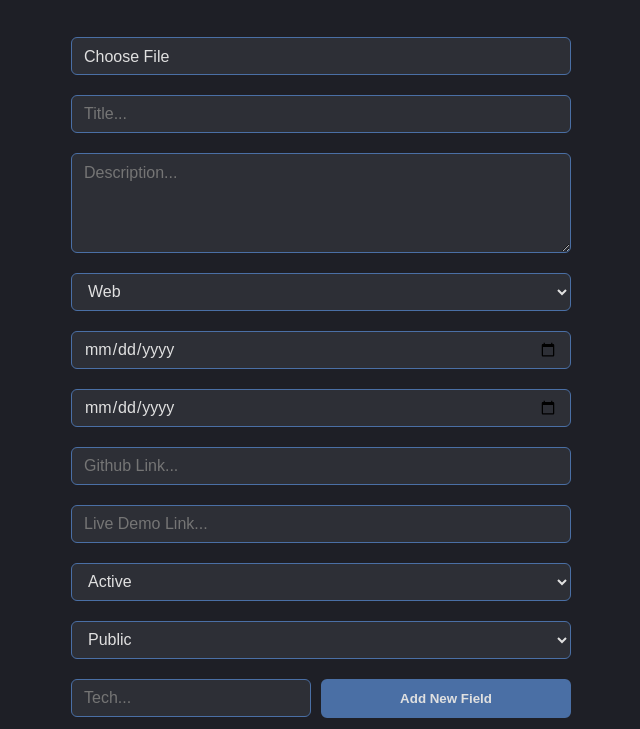
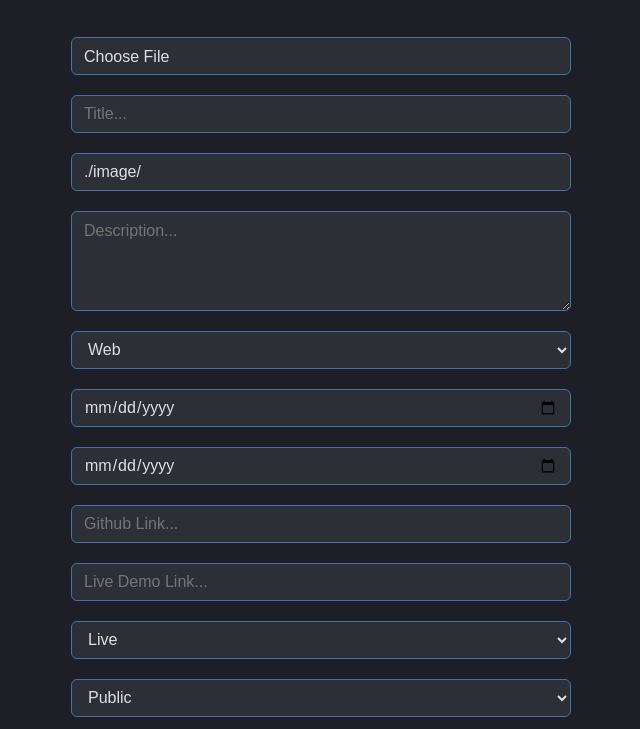
Before and after one commit to Elias-Lamprecht/Creation-Web, a plain HTML site: page index.html in a window 1280 px wide. Shown: the part 71-800 px from the top of the page, without its empty margins (319-959 px from the left). Drawn offline with Linux system fonts and the light colour scheme.

Commit message:
Change Active to Live and Fix image path style being broken

```diff
--- a/index.html
+++ b/index.html
@@ -13,7 +13,7 @@
         <input type="file" id="ImportInput" accept="application/json">
     </div>
     <input type="text" placeholder="Title..." id="TitleBox">
-    <input type="text" placeholder="Image File Path..." id="ImageFileNameBox" value="./image/" style="display: none">
+    <input type="text" placeholder="Image File Path..." id="ImageFileNameBox" value="./image/">
     <textarea type="" placeholder="Description..." id="DescriptionBox"></textarea>
     <select name="type" id="TypeSelect">
         <option value="Web">Web</option>
@@ -24,7 +24,7 @@
     <input type="url" placeholder="Github Link..." id="GithubURLBox">
     <input type="url" placeholder="Live Demo Link..." id="LiveDemoURLBox">
     <select name="status" id="StatusSelect">
-        <option value="Active">Active</option>
+        <option value="Live">Live</option>
         <option value="Completed">Completed</option>
         <option value="Planned">Planned</option>
         <option value="In Work">In Work</option>
```
